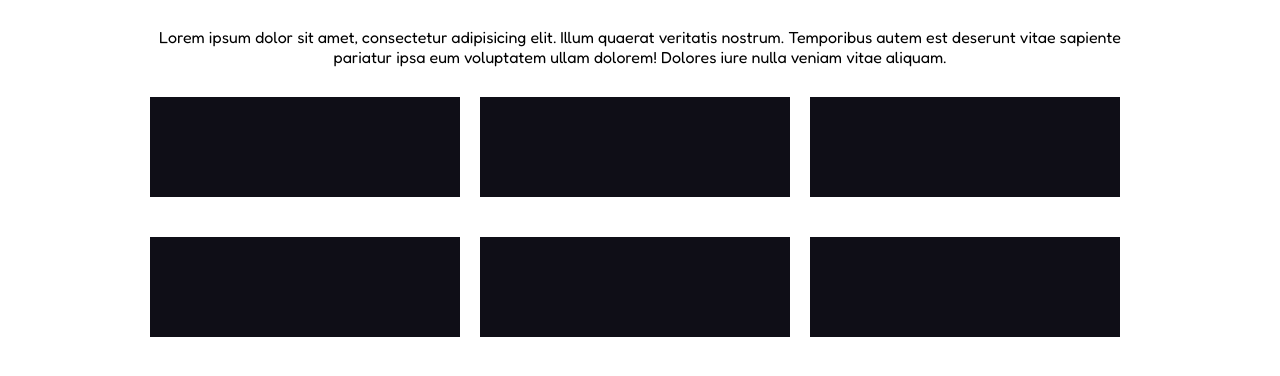
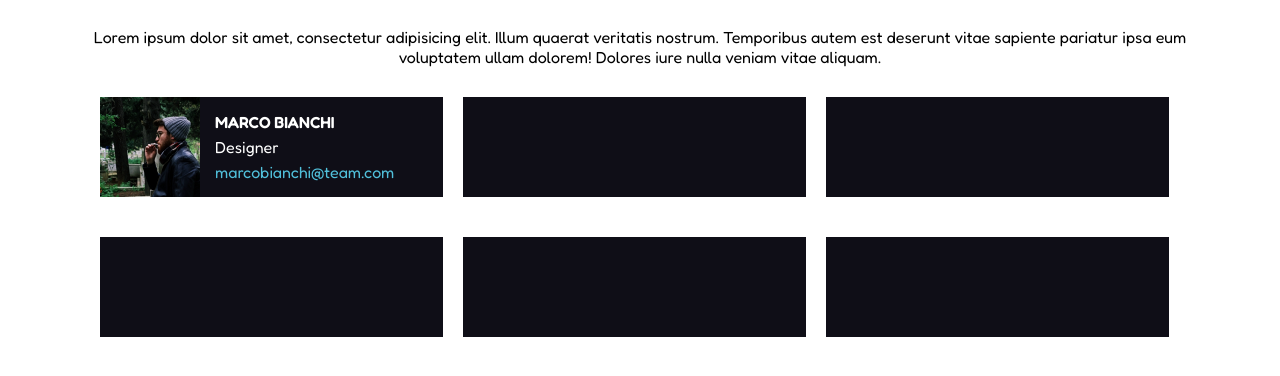
Before and after one commit to alessandroamormino/html-css-float-cards, a plain HTML site: page index.html in a window 1280 px wide. Shown: the part 62-438 px from the top of the page. Drawn offline with Linux system fonts and the light colour scheme.

Commit message:
add card with style, add card info with style

```diff
--- a/css/style.css
+++ b/css/style.css
@@ -32,7 +32,7 @@ header h1{
 
 /* main */
 #container{
-    max-width: 1000px;
+    max-width: 1100px;
     margin: 0 auto;
 }
 
@@ -46,6 +46,39 @@ main .card{
     height: 100px;
     background-color: #0F0E17;
     margin: 20px 10px;
+    color: #FFFFFF;
+}
+
+main .card .profile-pic{
+    height: 100%;
+    padding-right: 15px;
+}
+
+main .card .info{
+    padding-top: 15px;
+}
+
+main .card .i-name{
+    display: block;
+    font-weight: 600;
+}
+
+main .card .i-profession{
+    display: block;
+}
+
+main .card .info .i-email {
+    display: block;
+    color: #51C0DB;
+    text-decoration: none;
+}
+
+main .card .info .i-email:hover {
+    text-decoration: underline;
+}
+
+main .card .info *[class^="i"]{
+    padding-bottom: 5px;
 }
 
 /* /main */
--- a/index.html
+++ b/index.html
@@ -21,12 +21,21 @@
     <div id="container">
         <main class="clearfix">
             <p>Lorem ipsum dolor sit amet, consectetur adipisicing elit. Illum quaerat veritatis nostrum. Temporibus autem est deserunt vitae sapiente pariatur ipsa eum voluptatem ullam dolorem! Dolores iure nulla veniam vitae aliquam.</p>
+            <!-- cards -->
+                <div class="card float-left">
+                    <img class="profile-pic float-left" src="img/male1.png" alt="Marco Bianchi">
+                    <div class="info">
+                        <span class="i-name">MARCO BIANCHI</span>
+                        <span class="i-profession">Designer</span>
+                        <a href="#" class="i-email">marcobianchi@team.com</a>
+                    </div>
+                </div>
                 <div class="card float-left"></div>
                 <div class="card float-left"></div>
                 <div class="card float-left"></div>
                 <div class="card float-left"></div>
                 <div class="card float-left"></div>
-                <div class="card float-left"></div>
+            <!-- /cards -->
         </main>
     </div>
     <!-- /main -->
```
